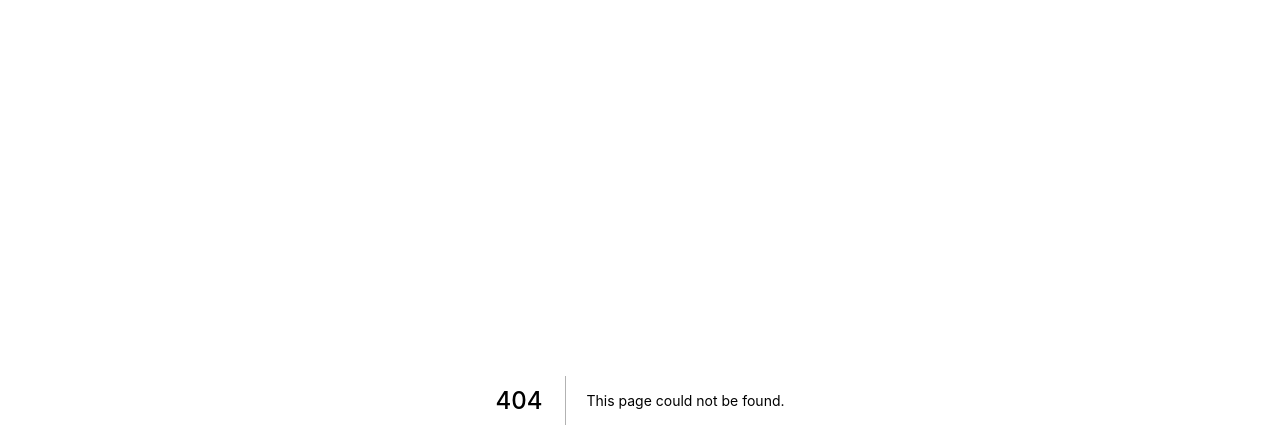
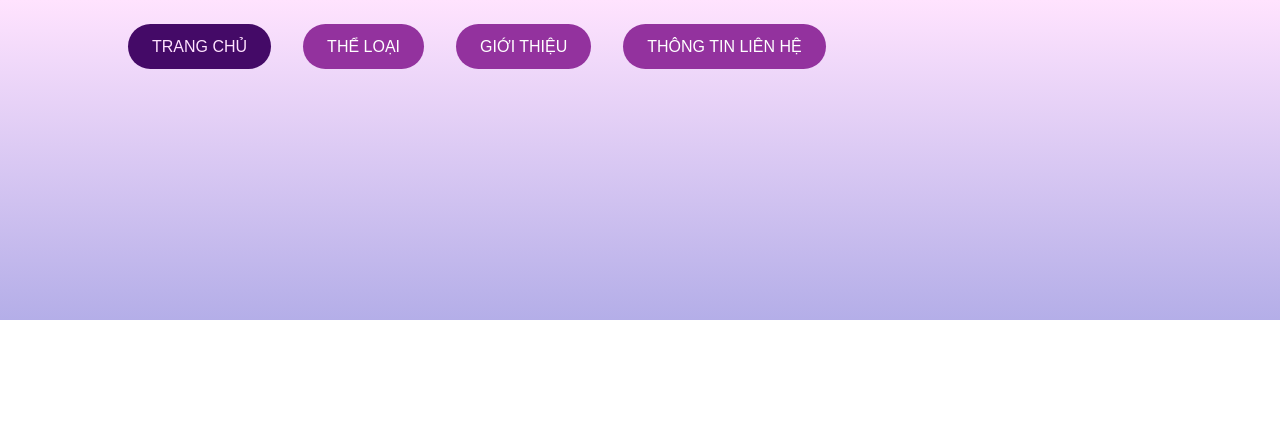
Before and after one commit to 1612538/docobook, a Next.js app: page /Components/Header in a window 1280 px wide. Before the commit this address had no page. Shown: the top 448 px of the page. Built offline with nearby package versions, Linux system fonts and the light colour scheme.

Commit message:
Start creating navbar

```diff
--- /dev/null
+++ b/pages/Components/Header.js
@@ -0,0 +1,28 @@
+import { useState } from "react";
+import styles from "../../styles/header.module.css";
+
+export default function Header() {
+  const [list, setList] = useState([
+    "Trang chủ",
+    "Thể loại",
+    "Giới thiệu",
+    "Thông tin liên hệ",
+  ]);
+  return (
+    <div className={styles.background}>
+      {list.map((item, key) => (
+        <a
+          className={
+            key === 0
+              ? `${styles.navItem} ${styles.navItemActive} `
+              : styles.navItem
+          }
+          key={key}
+          href="#"
+        >
+          {item}
+        </a>
+      ))}
+    </div>
+  );
+}
--- a/pages/_app.js
+++ b/pages/_app.js
@@ -1,7 +1,7 @@
-import '../styles/globals.css'
+import "../styles/globals.css";
 
 function MyApp({ Component, pageProps }) {
-  return <Component {...pageProps} />
+  return <Component {...pageProps} />;
 }
 
-export default MyApp
+export default MyApp;
--- a/pages/index.js
+++ b/pages/index.js
@@ -1,69 +1,25 @@
 import Head from "next/head";
 import Image from "next/image";
 import styles from "../styles/Home.module.css";
+import NavBar from "./Components/Header";
 
 export default function Home() {
   return (
     <div className={styles.container}>
       <Head>
-        <title>Create Next App</title>
+        <title>DocoBook</title>
         <meta name="description" content="Generated by create next app" />
         <link rel="icon" href="/favicon.ico" />
+        <style>
+          @import
+          url('https://fonts.googleapis.com/css2?family=Varela+Round&display=swap');
+        </style>
       </Head>
-
-      <main className={styles.main}>
-        <h1 className={styles.title}>
-          Welcome to <a href="https://nextjs.org">Next.js!</a>
-        </h1>
-
-        <p className={styles.description}>
-          Get started by editing{" "}
-          <code className={styles.code}>pages/index.js</code>
-        </p>
-
-        <div className={styles.grid}>
-          <a href="https://nextjs.org/docs" className={styles.card}>
-            <h2>Documentation &rarr;</h2>
-            <p>Find in-depth information about Next.js features and API.</p>
-          </a>
-
-          <a href="https://nextjs.org/learn" className={styles.card}>
-            <h2>Learn &rarr;</h2>
-            <p>Learn about Next.js in an interactive course with quizzes!</p>
-          </a>
-
-          <a
-            href="https://github.com/vercel/next.js/tree/master/examples"
-            className={styles.card}
-          >
-            <h2>Examples &rarr;</h2>
-            <p>Discover and deploy boilerplate example Next.js projects.</p>
-          </a>
-
-          <a
-            href="https://vercel.com/new?utm_source=create-next-app&utm_medium=default-template&utm_campaign=create-next-app"
-            className={styles.card}
-          >
-            <h2>Deploy &rarr;</h2>
-            <p>
-              Instantly deploy your Next.js site to a public URL with Vercel.
-            </p>
-          </a>
-        </div>
+      <main>
+        <NavBar></NavBar>
       </main>
 
-      <footer className={styles.footer}>
-        <a
-          href="https://vercel.com?utm_source=create-next-app&utm_medium=default-template&utm_campaign=create-next-app"
-          target="_blank"
-          rel="noopener noreferrer"
-        >
-          Powered by{" "}
-          <span className={styles.logo}>
-            <Image src="/vercel.svg" alt="Vercel Logo" width={72} height={16} />
-          </span>
-        </a>
-      </footer>
+      <footer className={styles.footer}></footer>
     </div>
   );
 }
--- a/styles/Home.module.css
+++ b/styles/Home.module.css
@@ -1,5 +1,5 @@
 .container {
-  padding: 0 2rem;
+  padding: 0;
 }
 
 .main {
--- /dev/null
+++ b/styles/header.module.css
@@ -0,0 +1,28 @@
+.background {
+  height: 20rem;
+  width: 100%;
+  background: linear-gradient(180deg, #ffe3fe 0%, #b4aee8 100%);
+  display: flex;
+  font-size: 16px;
+  padding: 1.5rem 7rem;
+  justify-content: left;
+  align-items: flex-start;
+}
+
+.navItem {
+  padding: 0.9rem 1.5rem;
+  font-size: 16px;
+  font-family: "Varela Round", sans-serif;
+  text-transform: uppercase;
+  font-weight: 50;
+  height: 2.8rem;
+  border-radius: 1.4rem;
+  background-color: #93329e;
+  margin: 0 1rem;
+  color: white;
+}
+.navItem:hover,
+.navItemActive {
+  background-color: #440a67;
+  color: #ffe3fe;
+}
```
Also changed, not shown: 1 other file (tests, documents, lock files or other folders).
